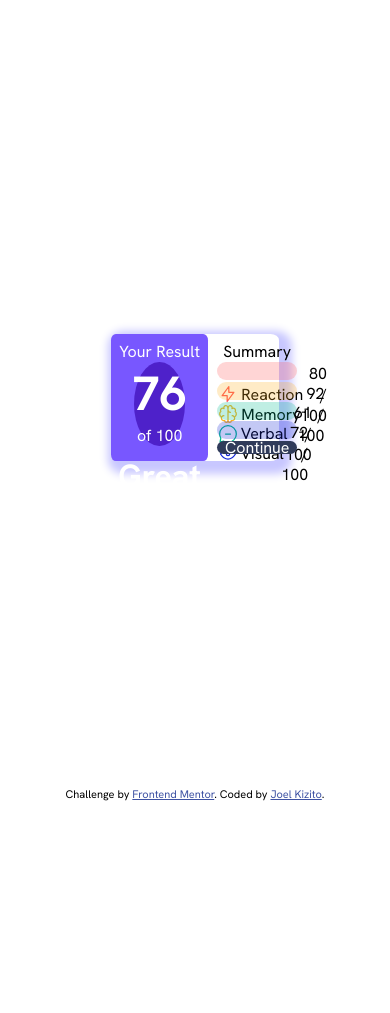
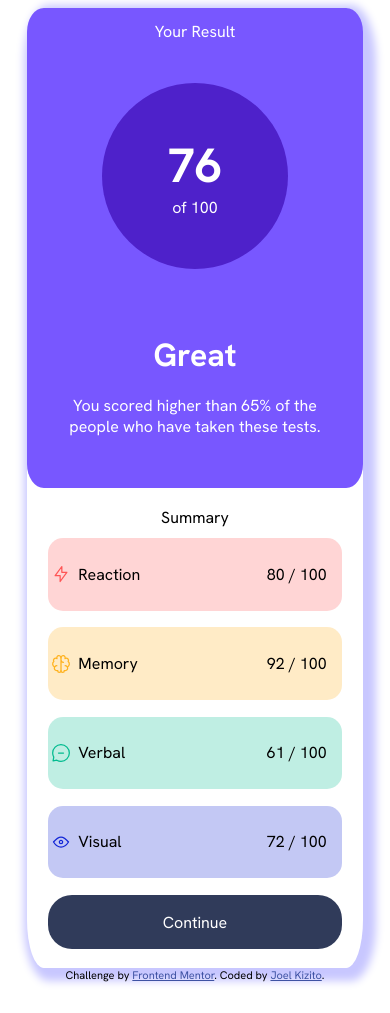
Before and after one commit to kizitojoel/results-summary-component-main, a plain HTML site: page index.html in a window 390 px wide. Before the commit the page ends 860 px from the top, so only its background shows below. Drawn offline with Linux system fonts and the light colour scheme.

Commit message:
Submit final solution

```diff
--- a/styles.css
+++ b/styles.css
@@ -17,19 +17,23 @@
 .container
 {
     display: flex;
-    width: 45%;
+    width: 640px;
     aspect-ratio: 4 / 3;
     align-self: center;
     justify-self: center;
     border-radius: 5%;
     box-shadow: 5px 5px 8px 8px var(--lavendar);
+    margin-bottom: auto;
+    margin-top: auto;
 }
 body{
-    display: grid;
-    grid-template-rows: 12fr 1fr;
-    height: 100vh;
+    display: flex;
+    align-items: center;
+    flex-direction: column;
+    justify-content: flex-end;
+    min-height: 98vh;
+    box-sizing: border-box;
 }
-
 .left-section
 {
 
@@ -141,3 +145,22 @@ body{
 #continue:hover{
     background-color: hsla(256, 72%, 46%, 0.75);
 }
+@media screen and (max-width: 600px)
+{
+    .container
+    {
+        flex-direction: column;
+        width: 90%;
+        min-width: none;
+        align-items: center;
+        justify-content: flex-end;
+    }
+    .right-section, .left-section
+    {
+        width: 100%;
+        box-sizing: border-box;
+        height: 480px;
+        margin-top: auto;
+        margin-bottom: auto;
+    }
+}
```
Also changed, not shown: screenshot.png (added), 3 other files.
